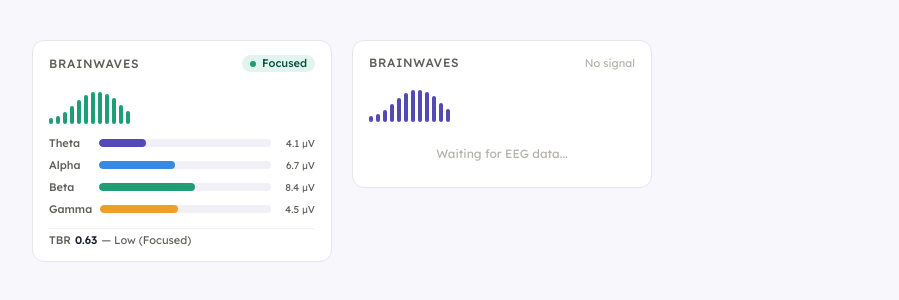
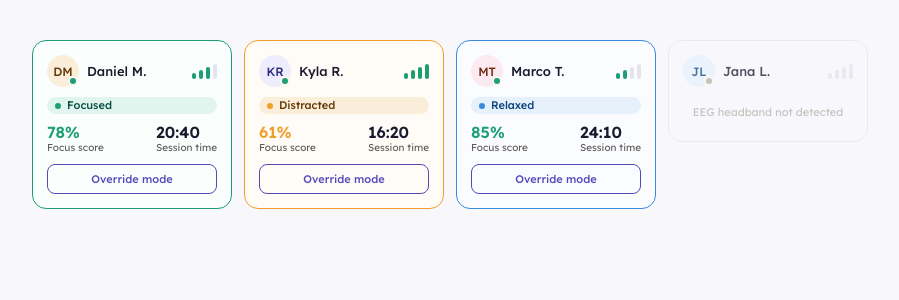
Before and after one commit to cortex-thesis/cortex-web, a React (Vite) app: page /teacher/analytics in a window 1280 px wide. Shown: the top 300 px of the page, without its empty margins (8-907 px from the left). Built offline with nearby package versions, Linux system fonts and the light colour scheme.

Commit message:
Added StudentStateCard molecule component

```diff
--- a/src/App.tsx
+++ b/src/App.tsx
@@ -1,33 +1,7 @@
-import { useState, useEffect } from 'react'
-import { EEGWaveDisplay } from './components/molecules'
-import { createMockEEGStream } from './mocks'
-import type { CognitiveState } from './constants/states'
-import type { BandPowers } from './types'
+import { StudentStateCard } from './components/molecules'
+import { mockStudentsLive } from './mocks'
 
 function App() {
-  const [state, setState] = useState<CognitiveState>('focused')
-  const [bands, setBands] = useState<BandPowers>({
-    theta: 3.2,
-    alpha: 5.1,
-    beta: 8.4,
-    gamma: 2.1,
-    tbr: 0.38,
-  })
-
-  useEffect(() => {
-    const stop = createMockEEGStream((newState) => {
-      setState(newState)
-      setBands({
-        theta: Math.random() * 10 + 1,
-        alpha: Math.random() * 8 + 1,
-        beta: Math.random() * 12 + 2,
-        gamma: Math.random() * 5 + 0.5,
-        tbr: Math.random() * 3 + 0.3,
-      })
-    }, 3000)
-    return stop
-  }, [])
-
   return (
     <div
       style={{
@@ -35,16 +9,34 @@ function App() {
         minHeight: '100vh',
         padding: '40px',
         display: 'flex',
-        gap: '20px',
+        gap: '12px',
         flexWrap: 'wrap',
         alignItems: 'flex-start',
       }}
     >
-      <div style={{ width: '300px' }}>
-        <EEGWaveDisplay state={state} bandPowers={bands} />
-      </div>
-      <div style={{ width: '300px' }}>
-        <EEGWaveDisplay state={null} bandPowers={null} />
+      {mockStudentsLive.map((student) => (
+        <div key={student.id} style={{ width: '200px' }}>
+          <StudentStateCard
+            student={student}
+            onOverride={(id) => console.log('Override:', id)}
+          />
+        </div>
+      ))}
+
+      <div style={{ width: '200px' }}>
+        <StudentStateCard
+          student={{
+            id: 'student-004',
+            name: 'Jana L.',
+            avatar: null,
+            currentState: null,
+            signalStrength: 0,
+            focusScore: 0,
+            sessionDuration: 0,
+            isConnected: false,
+          }}
+          onOverride={(id) => console.log('Override:', id)}
+        />
       </div>
     </div>
   )
--- /dev/null
+++ b/src/components/molecules/StudentStateCard/StudentStateCard.module.css
@@ -0,0 +1,109 @@
+.card {
+  background: #ffffff;
+  border: 1.5px solid #e4e4ee;
+  border-radius: 14px;
+  padding: 14px;
+  display: flex;
+  flex-direction: column;
+  gap: 10px;
+  transition:
+    border-color 0.3s ease,
+    background 0.3s ease;
+}
+
+.focused {
+  border-color: #1d9e75;
+  background: #fafffd;
+}
+
+.relaxed {
+  border-color: #378add;
+  background: #fafcff;
+}
+
+.distracted {
+  border-color: #ef9f27;
+  background: #fffcf7;
+}
+
+.overstimulated {
+  border-color: #d85a30;
+  background: #fffaf8;
+}
+
+.offline {
+  border-color: #e4e4ee;
+  background: #f8f8fc;
+  opacity: 0.75;
+}
+
+.top {
+  display: flex;
+  align-items: center;
+  gap: 8px;
+}
+
+.name {
+  font-family: 'Lexend', sans-serif;
+  font-size: 13px;
+  font-weight: 500;
+  color: #1a1a2e;
+  flex: 1;
+  overflow: hidden;
+  text-overflow: ellipsis;
+  white-space: nowrap;
+}
+
+.stats {
+  display: flex;
+  justify-content: space-between;
+  align-items: flex-start;
+}
+
+.stat {
+  display: flex;
+  flex-direction: column;
+  gap: 1px;
+}
+
+.statVal {
+  font-family: 'Lexend', sans-serif;
+  font-size: 16px;
+  font-weight: 600;
+  color: #1a1a2e;
+  line-height: 1;
+}
+
+.statLabel {
+  font-family: 'Lexend', sans-serif;
+  font-size: 10px;
+  font-weight: 400;
+  color: #5f5e5a;
+}
+
+.overrideBtn {
+  width: 100%;
+  padding: 7px;
+  border-radius: 8px;
+  border: 1.5px solid #534ab7;
+  background: transparent;
+  color: #534ab7;
+  font-family: 'Lexend', sans-serif;
+  font-size: 11px;
+  font-weight: 500;
+  cursor: pointer;
+  transition: background 0.15s ease;
+}
+
+.overrideBtn:hover {
+  background: #eeedfe;
+}
+
+.offlineMsg {
+  font-family: 'Lexend', sans-serif;
+  font-size: 11px;
+  font-weight: 400;
+  color: #b4b2a9;
+  text-align: center;
+  padding: 8px 0;
+}
--- /dev/null
+++ b/src/components/molecules/StudentStateCard/StudentStateCard.tsx
@@ -0,0 +1,107 @@
+import type { StudentLive } from '../../../types'
+import type { CognitiveState } from '../../../constants/states'
+import { Avatar, StateBadge, SignalBar } from '../../atoms'
+import styles from './StudentStateCard.module.css'
+import clsx from 'clsx'
+
+interface StudentStateCardProps {
+  student: StudentLive
+  onOverride?: (studentId: string) => void
+  className?: string
+}
+
+function formatDuration(seconds: number): string {
+  const m = Math.floor(seconds / 60)
+  const s = seconds % 60
+  return `${m}:${String(s).padStart(2, '0')}`
+}
+
+function getFocusScoreColor(score: number): string {
+  if (score >= 75) return '#1D9E75'
+  if (score >= 50) return '#EF9F27'
+  return '#D85A30'
+}
+
+function getCardStateClass(
+  state: CognitiveState | null,
+  isConnected: boolean
+): string {
+  if (!isConnected || !state) return styles.offline
+  return styles[state] ?? ''
+}
+
+function StudentStateCard({
+  student,
+  onOverride,
+  className,
+}: StudentStateCardProps) {
+  const {
+    id,
+    name,
+    avatar,
+    currentState,
+    signalStrength,
+    focusScore,
+    sessionDuration,
+    isConnected,
+  } = student
+
+  return (
+    <div
+      className={clsx(
+        styles.card,
+        getCardStateClass(currentState, isConnected),
+        className
+      )}
+      aria-label={`${name} — ${currentState ?? 'not connected'}`}
+    >
+      <div className={styles.top}>
+        <Avatar
+          name={name}
+          imageUrl={avatar}
+          size="sm"
+          showStatus
+          isOnline={isConnected}
+        />
+        <span className={styles.name}>{name}</span>
+        <SignalBar strength={isConnected ? signalStrength : 0} size="xs" />
+      </div>
+
+      {isConnected && currentState ? (
+        <>
+          <StateBadge state={currentState} size="sm" />
+
+          <div className={styles.stats}>
+            <div className={styles.stat}>
+              <span
+                className={styles.statVal}
+                style={{ color: getFocusScoreColor(focusScore) }}
+              >
+                {focusScore}%
+              </span>
+              <span className={styles.statLabel}>Focus score</span>
+            </div>
+            <div className={styles.stat}>
+              <span className={styles.statVal}>
+                {formatDuration(sessionDuration)}
+              </span>
+              <span className={styles.statLabel}>Session time</span>
+            </div>
+          </div>
+
+          <button
+            className={styles.overrideBtn}
+            onClick={() => onOverride?.(id)}
+            aria-label={`Override mode for ${name}`}
+          >
+            Override mode
+          </button>
+        </>
+      ) : (
+        <div className={styles.offlineMsg}>EEG headband not detected</div>
+      )}
+    </div>
+  )
+}
+
+export default StudentStateCard
--- /dev/null
+++ b/src/components/molecules/StudentStateCard/index.ts
@@ -0,0 +1 @@
+export { default } from './StudentStateCard'
--- a/src/components/molecules/index.ts
+++ b/src/components/molecules/index.ts
@@ -6,3 +6,4 @@ export { default as AnswerChoice } from './AnswerChoice'
 export { default as TaskCard } from './TaskCard'
 export { default as BreathingGuide } from './BreathingGuide'
 export { default as EEGWaveDisplay } from './EEGWaveDisplay'
+export { default as StudentStateCard } from './StudentStateCard'
```
